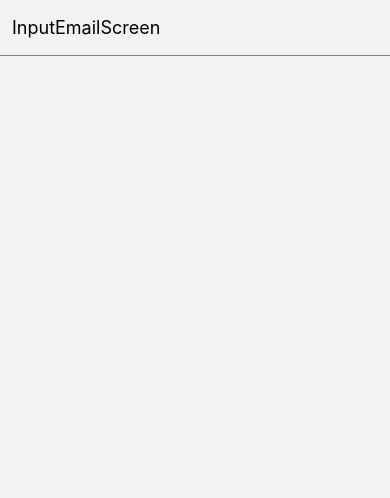
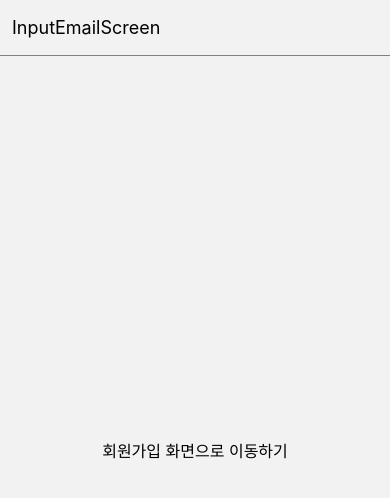
Before and after one commit to yuminc03/fast-campus-rn-part4, a React Native app in the folder LoveDog/: screen /Signup in a window 390 px wide. Shown: the top 498 px of the page. Built offline with nearby package versions, Linux system fonts and the light colour scheme.

Commit message:
Feat: InputEmailScreen에서 InputName 화면으로 넘어갈 때 사용할 Button 배치

```diff
--- a/LoveDog/src/screens/InputEmailScreen.tsx
+++ b/LoveDog/src/screens/InputEmailScreen.tsx
@@ -1,13 +1,30 @@
 import React from "react";
 import { View } from "react-native";
 import { Header } from "../components/Header/Header";
+import { useSignupNavigation, useSignupRoute } from "../navigation/SignupNavigation";
+import { Typography } from "../components/Typography";
+import { Button } from "../components/Button";
 
 export const InputEmailScreen: React.FC = () => {
+  const navigation = useSignupNavigation<'InputEmail'>();
+  const routes = useSignupRoute<'InputEmail'>();
+
   return (
     <View style={{ flex: 1 }}>
       <Header>
         <Header.Title title="InputEmailScreen"/>
       </Header>
+      <View style={{ flex: 1, alignItems: 'center', justifyContent: 'center' }}>
+        <Button onPress={() => {
+            navigation.push('InputName', {
+              uid: '',
+              preInput: routes.params.preInput,
+              inputEmail: '',
+            });
+          }}>
+            <Typography fontSize={16}>회원가입 화면으로 이동하기</Typography>
+          </Button>
+      </View>
     </View>
   );
 };
```
